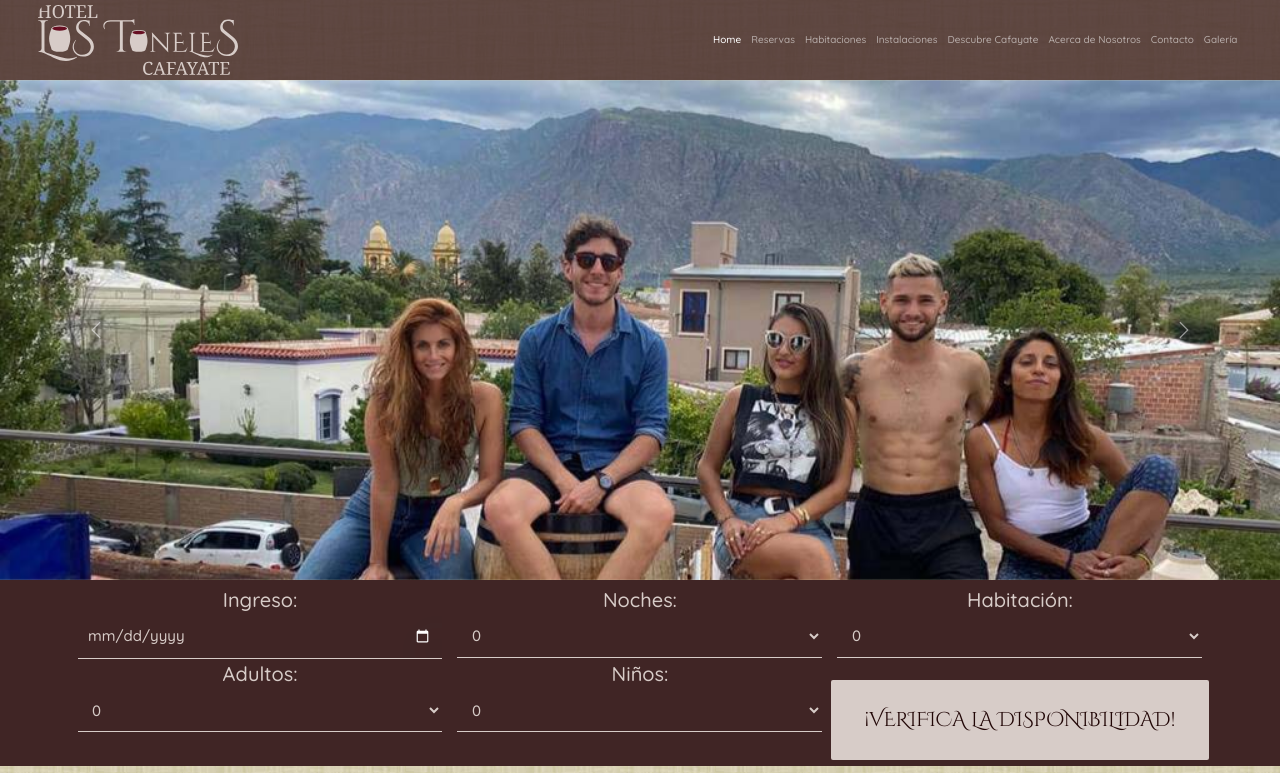
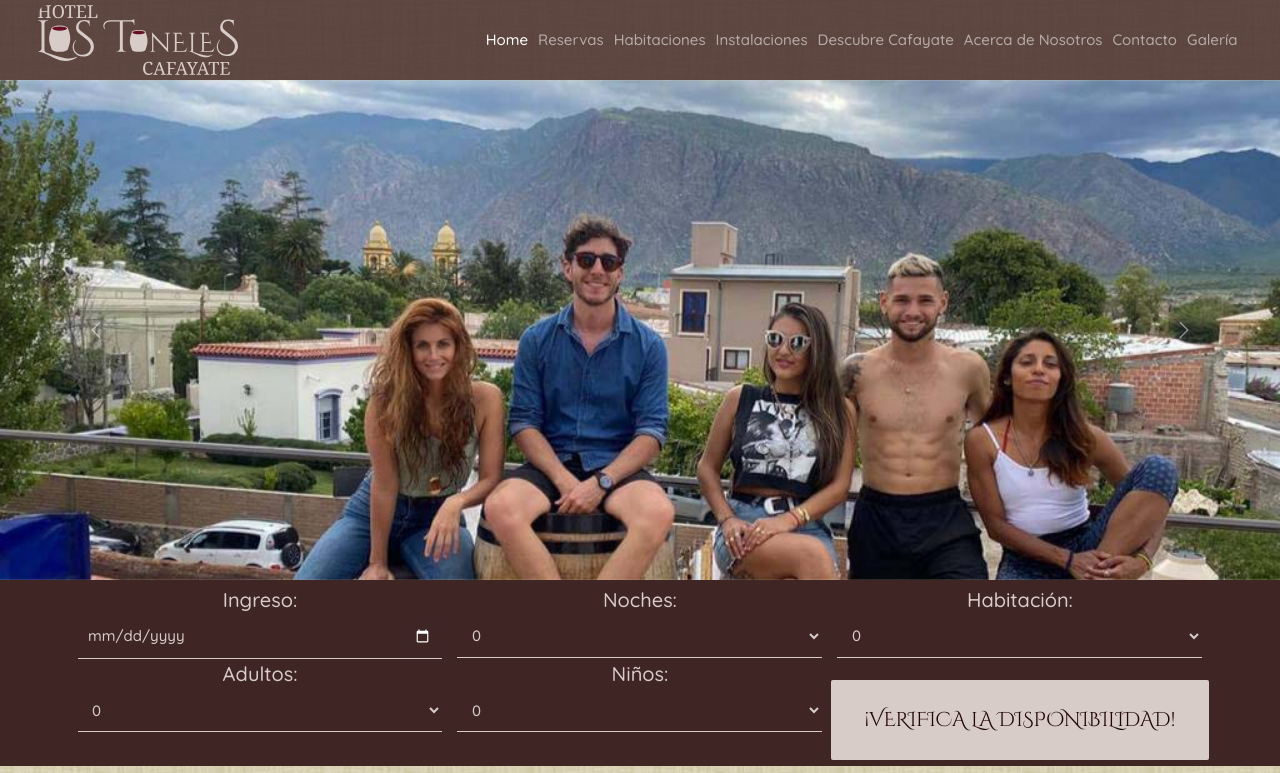
Before and after one commit to AlejandroJesusSerrano/HotelLosTonelesFinal, a website: page index.html in a window 1280 px wide. Shown: the top 773 px of the page. Drawn offline with Linux system fonts and the light colour scheme; a web font is replaced by a local one.

Commit message:
se modifica el tamaño de la fuente del navbar po rlegibilidad

```diff
--- a/scss/_navBar.scss
+++ b/scss/_navBar.scss
@@ -23,7 +23,7 @@
         li{
             list-style: none;
             a{
-                font-size: map-get($map: $fontSz, $key:'xxs' );
+                font-size: map-get($map: $fontSz, $key:'xs' );
                 text-decoration: none;
                 &:hover{
                     color: map-get($map:$colorSchema,$key:'secondLight');
```
Also changed, not shown: css/main.css.
